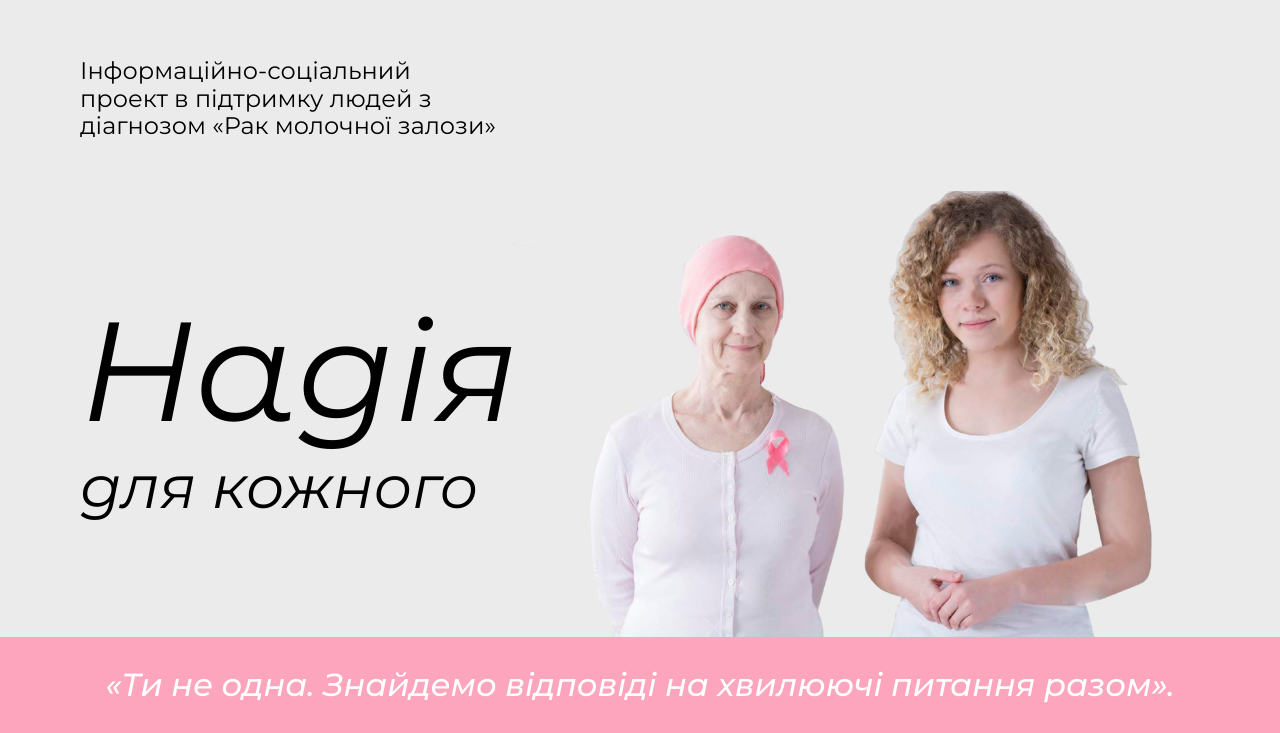
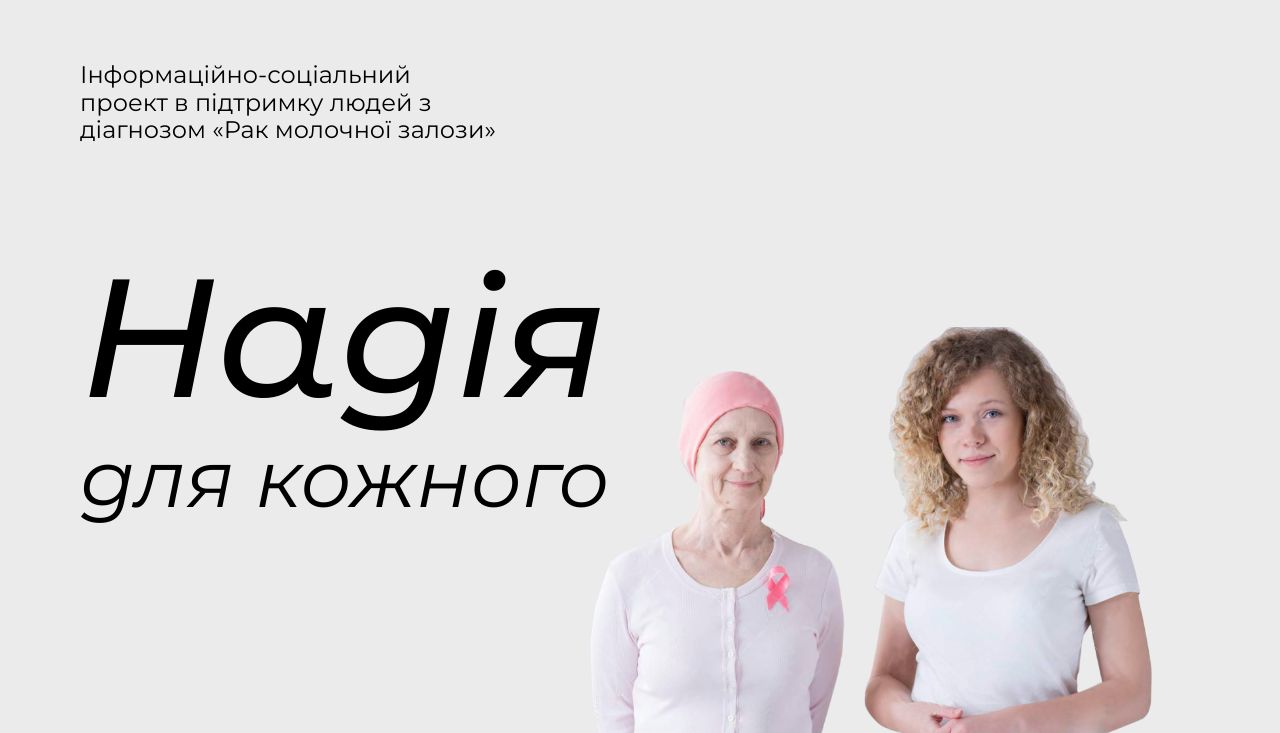
Before and after one commit to Batareika007/Hope_for_everyone, a plain HTML site: page index.html in a window 1280 px wide. Shown: the part 67-800 px from the top of the page. Drawn offline with nearby package versions, Linux system fonts and the light colour scheme.

Commit message:
fixed some style

```diff
--- a/index.html
+++ b/index.html
@@ -96,9 +96,12 @@
             <!-- slogan -->
 
             <div class="slogan flex-center">
-                <p>
-                    «Ти не одна. Знайдемо відповіді на хвилюючі питання разом».
-                </p>
+                <div class="container">
+
+                    <p>
+                        «Ти не одна. Знайдемо відповіді на хвилюючі питання разом».
+                    </p>
+                </div>
             </div>
 
             <!-- cards -->
--- a/scss/style.scss
+++ b/scss/style.scss
@@ -118,23 +118,19 @@ main {
 }
 
 .main {
-    // display: block;
     width: 100%;
     background: #ECEBEB;
-    min-height: calc(100vh - 156px);
-    // min-height: 50vw;
+    // min-height: calc(100vh - 156px);
     background-image: url(../images/main-background.png);
     background-repeat: no-repeat;
     background-position: 80% bottom;
     background-size: 50vw;
+    padding: 68px 0 248px;
 
     &-section {
-
-        padding-top: 4rem;
-
         &__text {
             max-width: 423px;
-            margin-bottom: 150px;
+            margin-bottom: 96px;
             font-size: 24px;
         }
 
@@ -143,12 +139,13 @@ main {
             font-weight: 400;
 
             span:first-child {
-                font-size: 11vw;
+                font-weight: 500;
+                font-size: 168px;
             }
 
             span {
                 display: block;
-                font-size: 4.7vw;
+                font-size: 80px;
             }
         }
     }
```
Also changed, not shown: css/style.css.
